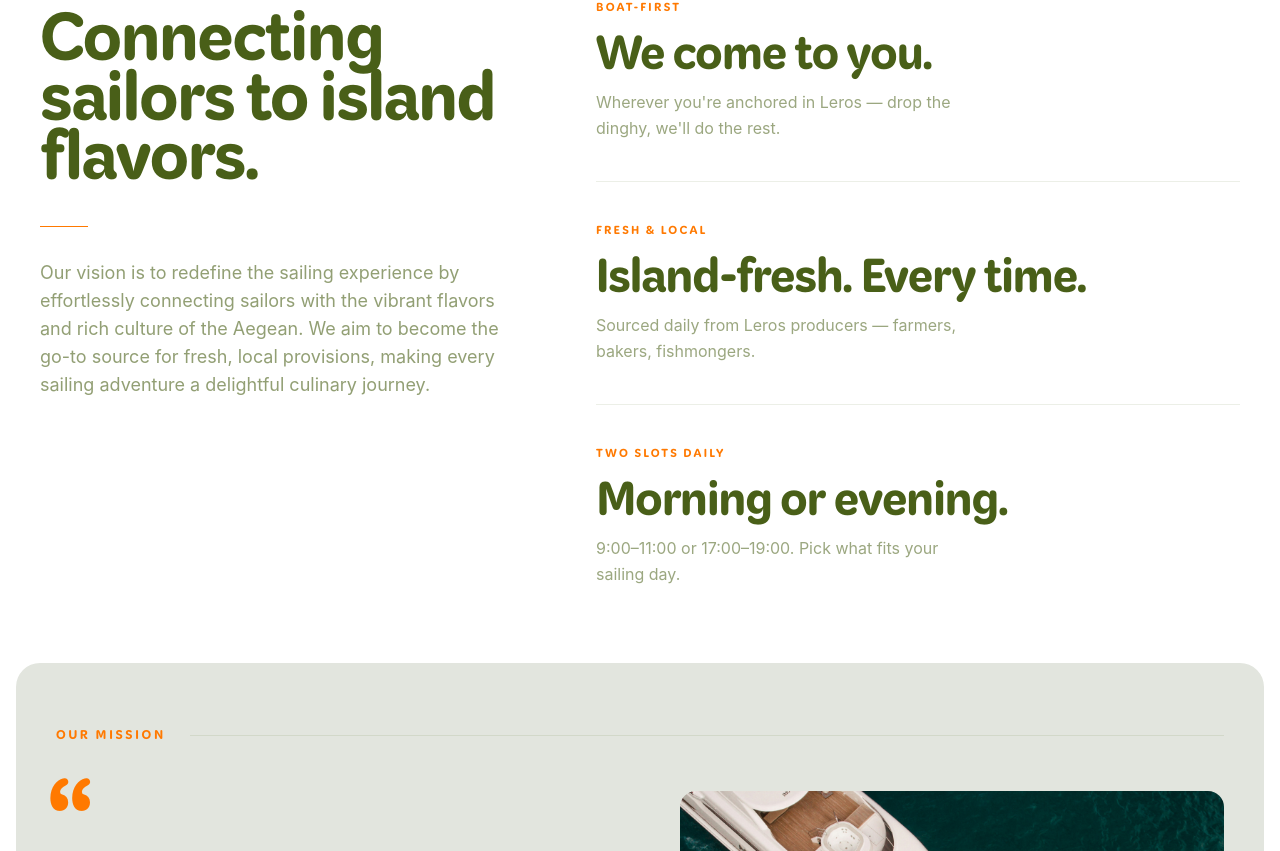
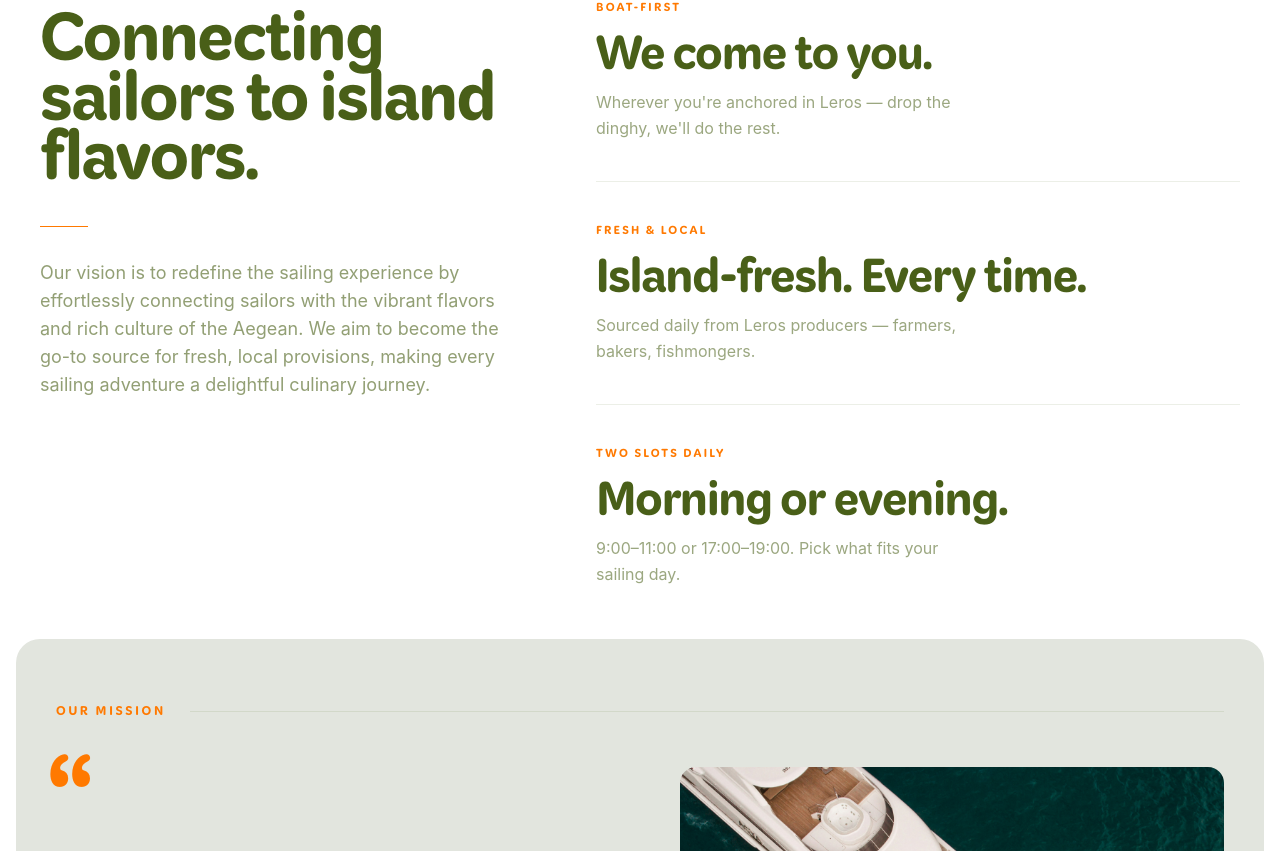
Before and after one commit to a5ton/ORANGE-DOLPHINS-WEBPAGE, a Next.js app in the folder orange-dolphins/: page /en in a window 1280 px wide. Shown: the part 997-1848 px from the top of the page. Built offline with nearby package versions, Linux system fonts and the light colour scheme.

Commit message:
Revert "fix: zero out last pillar bottom padding so Vision→Mission gap matches other sections"
This reverts commit b60df911df0b4a4bacdb5468fc903bac6ffea0a9.

```diff
--- a/orange-dolphins/src/components/home/VisionStatement.tsx
+++ b/orange-dolphins/src/components/home/VisionStatement.tsx
@@ -12,7 +12,7 @@ export function VisionStatement() {
   }>;
 
   return (
-    <section className="bg-white pt-24 md:pt-36 pb-0 lg:pb-16 rounded-3xl">
+    <section className="bg-white pt-24 md:pt-36 pb-0 rounded-3xl">
       <div className="mx-auto max-w-7xl px-6">
 
         {/* Two-column layout on large screens */}
@@ -38,7 +38,7 @@ export function VisionStatement() {
           {/* Right col — 3 pillars stacked */}
           <div className="lg:w-7/12 flex flex-col divide-y divide-darkGreen/10">
             {pillars.map((p, i) => (
-              <div key={p.label} className={`py-10 ${i === 0 ? "pt-0 lg:pt-10" : ""} ${i === pillars.length - 1 ? "pb-0" : ""}`}>
+              <div key={p.label} className={`py-10 ${i === 0 ? "pt-0 lg:pt-10" : ""}`}>
                 <span className="text-[11px] font-display font-bold tracking-[0.2em] uppercase text-orange-500 mb-4 block">
                   {p.label}
                 </span>
```
